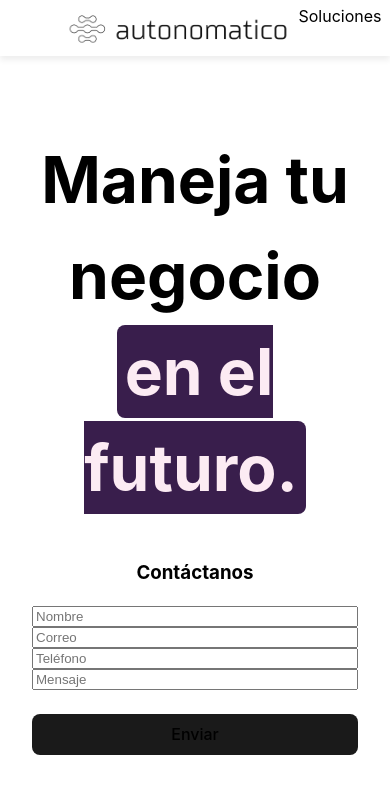
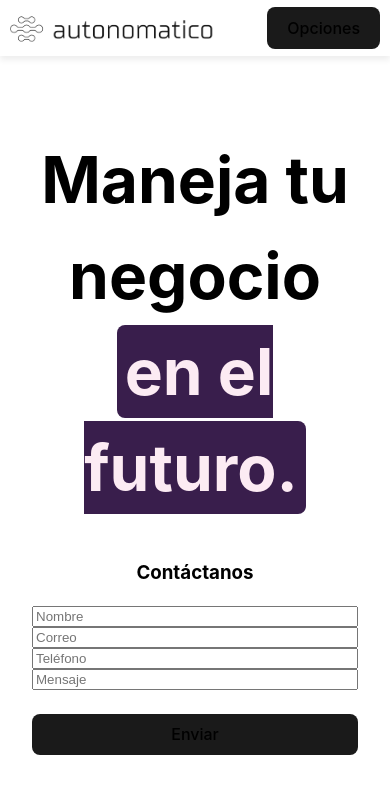
Before and after one commit to emiliomarcos/AAA, a React (Vite) app: page / in a window 390 px wide. Shown: the top 794 px of the page. Built offline with nearby package versions, Linux system fonts and the light colour scheme.

Commit message:
navbar responsive design

```diff
--- a/src/Components/Navbar/Navbar.css
+++ b/src/Components/Navbar/Navbar.css
@@ -13,21 +13,70 @@ nav {
   padding-right: 15%;
 }
 
-.logo {
-  width: 15rem;
+.navbar-logo {
+  width: 14rem;
   height: auto;
 }
 
-.tabs {
+.navbar-links {
   display: flex;
   justify-content: space-between;
   gap: 3rem;
 }
 
-.agenda-demo {
+.navbar-demo {
   border-radius: 1rem;
   padding: 0.35rem;
   border-style: solid;
   border-width: 0.07rem;
   border-color: black;
 }
+
+.navbar-menu {
+  display: none;
+}
+
+@media (max-width: 1100px) {
+  .navbar-links {
+    display: none;
+  }
+
+  .navbar-demo {
+    display: none;
+  }
+
+  .navbar-menu {
+    display: block;
+  }
+}
+
+@media (max-width: 900px) {
+  nav {
+    padding-left: 10%;
+    padding-right: 10%;
+  }
+}
+
+@media (max-width: 700px) {
+  nav {
+    padding-left: 0;
+    padding-right: 2.5%;
+  }
+}
+
+/* @media (max-width: 600px) {
+  nav {
+    padding-left: 0%;
+    padding-right: 0%;
+  }
+} */
+
+/* @media (max-width: 600px) {
+  .navbar-logo {
+    width: 10rem;
+  }
+
+  .navbar-menu {
+    display: block;
+  }
+} */
--- a/src/Components/Navbar/Navbar.tsx
+++ b/src/Components/Navbar/Navbar.tsx
@@ -4,13 +4,14 @@ import './Navbar.css'
 export default function Navbar() {
   return (
     <nav>
-      <img className='logo' src={logo} alt='logo' />
-      <div className='tabs'>
+      <img className='navbar-logo' src={logo} alt='logo' />
+      <div className='navbar-links'>
         <p>Soluciones</p>
         <p>Acerca de</p>
         <p>Contacto</p>
       </div>
-      <p className='agenda-demo'>Agenda un demo</p>
+      <p className='navbar-demo'>Agenda un demo</p>
+      <button className='navbar-menu'>Opciones</button>
     </nav>
   )
 }
```
